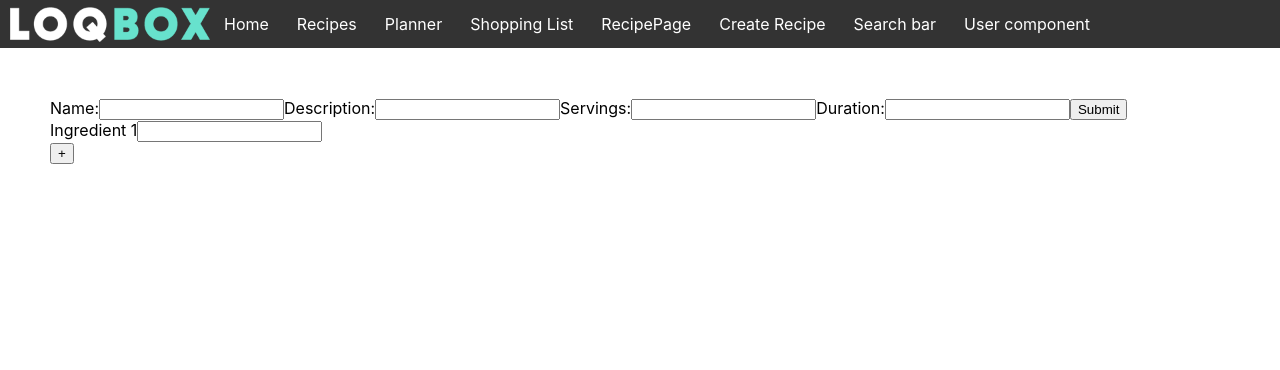
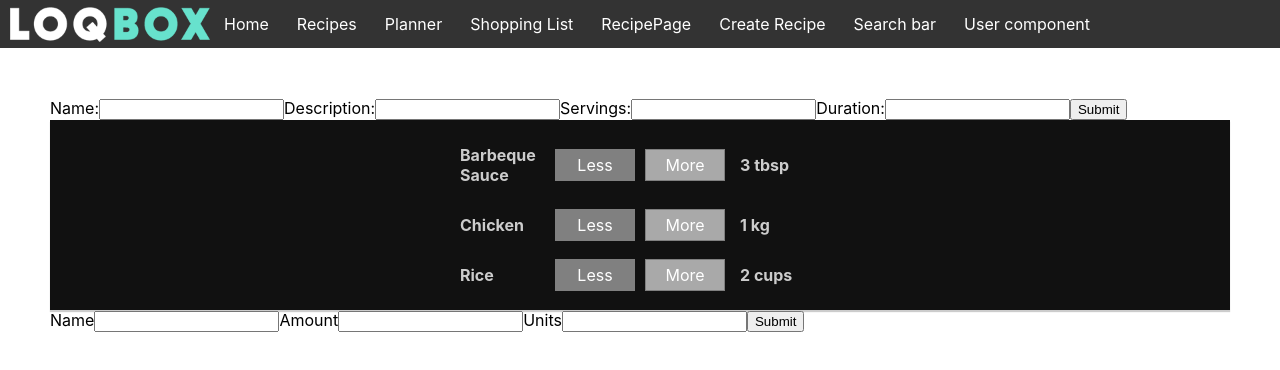
Before and after one commit to Cblyt/meal_planner_frontend, a React (Create React App) app: page /create-recipe in a window 1280 px wide. Shown: the top 370 px of the page. Built offline with nearby package versions, Linux system fonts and the light colour scheme.

Commit message:
Create-recipe page work

```diff
--- a/src/components/Layout/CreateRecipe/RecipeHeaderForm/IngredientControls/IngredientControl/IngredientControl.js
+++ b/src/components/Layout/CreateRecipe/RecipeHeaderForm/IngredientControls/IngredientControl/IngredientControl.js
@@ -6,8 +6,15 @@ const ingredientControl = (props) => {
     return (
         <div className={classes.IngredientControl}>
             <div className={classes.Label}>{props.label}</div>
-            <button className={classes.Less}>Less</button>
-            <button className={classes.More}>More</button>
+            <button className={classes.Less} onClick={props.decremented}>
+                Less
+            </button>
+            <button className={classes.More} onClick={props.incremented}>
+                More
+            </button>
+            <div className={classes.Label}>
+                {props.amount} {props.units}
+            </div>
         </div>
     );
 };
--- a/src/components/Layout/CreateRecipe/RecipeHeaderForm/IngredientControls/IngredientControl/IngredientControl.module.css
+++ b/src/components/Layout/CreateRecipe/RecipeHeaderForm/IngredientControls/IngredientControl/IngredientControl.module.css
@@ -11,20 +11,20 @@
     padding: 5px;
     margin: 0 5px;
     width: 80px;
-    border: 1px solid #aa6817;
+    border: 1px solid grey;
     cursor: pointer;
     outline: none;
 }
 
 .IngredientControl button:disabled {
-    background-color: #ac9980;
+    background-color: grey;
     border: 1px solid #7e7365;
     color: #ccc;
     cursor: default;
 }
 
 .IngredientControl button:hover:disabled {
-    background-color: #ac9980;
+    background-color: grey;
     color: #ccc;
     cursor: not-allowed;
 }
@@ -32,27 +32,28 @@
 .Label {
     padding: 10px;
     font-weight: bold;
+    color: #ccc;
     width: 80px;
 }
 
 .IngredientControl .Less {
-    background-color: #d39952;
+    background-color: grey;
     color: white;
 }
 
 .IngredientControl .More {
-    background-color: #8f5e1e;
+    background-color: darkgray;
     color: white;
 }
 
 .IngredientControl .Less:hover,
 .IngredientControl .Less:active {
-    background-color: #daa972;
+    background-color: darkgray;
     color: white;
 }
 
 .IngredientControl .More:hover,
 .IngredientControl .More:active {
-    background-color: #99703f;
+    background-color: grey;
     color: white;
 }
--- a/src/components/Layout/CreateRecipe/RecipeHeaderForm/IngredientControls/IngredientControls.js
+++ b/src/components/Layout/CreateRecipe/RecipeHeaderForm/IngredientControls/IngredientControls.js
@@ -2,24 +2,19 @@ import Reac from "react";
 import IngredientControl from "./IngredientControl/IngredientControl";
 import classes from "./IngredientControls.module.css";
 
-const controls = [
-    {
-        label: "Ingredient 1",
-    },
-    {
-        label: "Ingredient 2",
-    },
-    {
-        label: "Ingredient 3",
-    },
-];
-
 const ingredientControls = (props) => {
     return (
         <div className={classes.IngredientControls}>
-            {controls.map((ctrl) => {
+            {props.ingredients.map((ctrl, index) => {
                 return (
-                    <IngredientControl key={ctrl.label} label={ctrl.label} />
+                    <IngredientControl
+                        key={ctrl.id}
+                        label={ctrl.name}
+                        amount={ctrl.amount}
+                        units={ctrl.units}
+                        incremented={() => props.ingredientIncremented(index)}
+                        decremented={() => props.ingredientDecremented(index)}
+                    />
                 );
             })}
         </div>
--- a/src/components/Layout/CreateRecipe/RecipeHeaderForm/IngredientControls/IngredientControls.module.css
+++ b/src/components/Layout/CreateRecipe/RecipeHeaderForm/IngredientControls/IngredientControls.module.css
@@ -1,6 +1,6 @@
 .IngredientControls {
     width: 100%;
-    background-color: #cf8f2e;
+    background-color: #111;
     display: flex;
     flex-flow: column;
     align-items: center;
--- a/src/containers/CreateRecipePage/CreateRecipePage.js
+++ b/src/containers/CreateRecipePage/CreateRecipePage.js
@@ -2,11 +2,13 @@ import React from "react";
 import RecipeHeaderForm from "../../components/Layout/CreateRecipe/RecipeHeaderForm/RecipeHeaderForm";
 import IngredientForm from "./IngredientForm/IngredientForm";
 
-export default function CreateRecipePage() {
+const CreateRecipePage = () => {
     return (
         <>
             <RecipeHeaderForm />
             <IngredientForm />
         </>
     );
-}
+};
+
+export default CreateRecipePage;
--- a/src/containers/CreateRecipePage/IngredientForm/IngredientForm.js
+++ b/src/containers/CreateRecipePage/IngredientForm/IngredientForm.js
@@ -1,41 +1,94 @@
 import classes from "./IngredientForm.module.css";
 import React from "react";
+import IngredientControls from "../../../components/Layout/CreateRecipe/RecipeHeaderForm/IngredientControls/IngredientControls";
 
 const IngredientForm = (props) => {
     const [ingFields, setIngFields] = React.useState([{ id: 1, value: "" }]);
+    const [ingredients, setIngredients] = React.useState([
+        {
+            id: 1,
+            name: "Barbeque Sauce",
+            amount: 3,
+            units: "tbsp",
+        },
+        {
+            id: 2,
+            name: "Chicken",
+            amount: 1,
+            units: "kg",
+        },
+        {
+            id: 3,
+            name: "Rice",
+            amount: 2,
+            units: "cups",
+        },
+    ]);
 
-    const inputOnChange = (e, id) => {
-        const newIngFields = ingFields.map((field) => {
-            if (field.id === id) {
-                return { id, value: e.target.value };
-            } else {
-                return field;
-            }
-        });
-        setIngFields(newIngFields);
-        console.log(ingFields);
+    const [newIngredient, setNewIngredient] = React.useState({
+        name: "",
+        amount: "",
+        units: "",
+    });
+
+    const handleChange = (e) => {
+        setNewIngredient({ ...newIngredient, [e.target.name]: e.target.value });
+    };
+
+    const incrementIngredientHandler = (index) => {
+        let tempIngredients = [...ingredients];
+        let newIngredientCount = tempIngredients[index].amount + 1;
+        tempIngredients[index].amount = newIngredientCount;
+        setIngredients(tempIngredients);
+    };
+
+    const decrementIngredientHandler = (index) => {
+        let tempIngredients = [...ingredients];
+        let newIngredientCount = tempIngredients[index].amount - 1;
+        tempIngredients[index].amount = newIngredientCount;
+        setIngredients(tempIngredients);
+    };
+
+    const onSubmit = () => {
+        let temp = { id: ingredients.length + 1, ...newIngredient };
+        let newIngredients = [...ingredients, temp];
+        setIngredients(newIngredients);
+        setNewIngredient({ name: "", amount: "", units: "" });
     };
 
     return (
         <div className={classes.IngredientForm}>
-            {ingFields.map((field) => (
-                <div key={field.id}>
-                    <label>
-                        Ingredient {field.id}
-                        <input onChange={(e) => inputOnChange(e, field.id)} />
-                    </label>
-                </div>
-            ))}
-            <button
-                onClick={() =>
-                    setIngFields([
-                        ...ingFields,
-                        { id: ingFields.length + 1, value: "" },
-                    ])
-                }
-            >
-                +
-            </button>
+            <IngredientControls
+                ingredients={ingredients}
+                ingredientIncremented={incrementIngredientHandler}
+                ingredientDecremented={decrementIngredientHandler}
+            />
+            <label>
+                Name
+                <input
+                    onChange={handleChange}
+                    name="name"
+                    value={newIngredient.name}
+                />
+            </label>
+            <label>
+                Amount
+                <input
+                    onChange={handleChange}
+                    name="amount"
+                    value={newIngredient.amount}
+                />
+            </label>
+            <label>
+                Units
+                <input
+                    onChange={handleChange}
+                    name="units"
+                    value={newIngredient.units}
+                />
+            </label>
+
+            <button onClick={onSubmit}>Submit</button>
         </div>
     );
 };
```
Also changed, not shown: src/components/Layout/CreateRecipe/RecipeHeaderForm/RecipeHeaderForm.js (+4 -3 lines).
